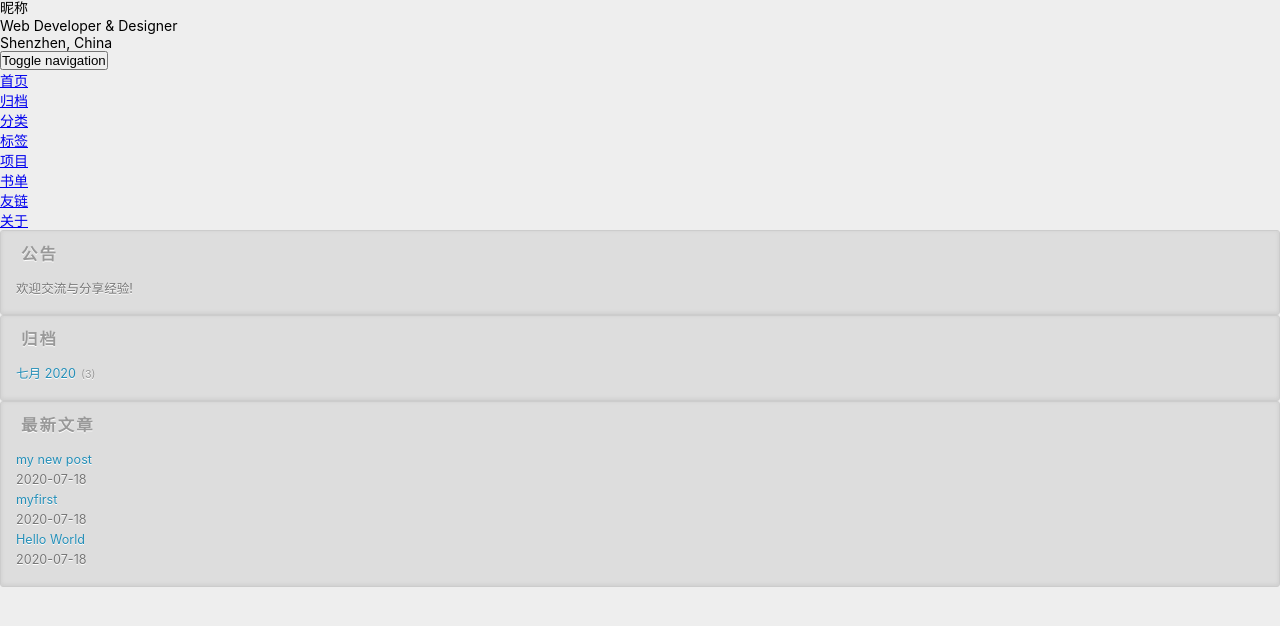
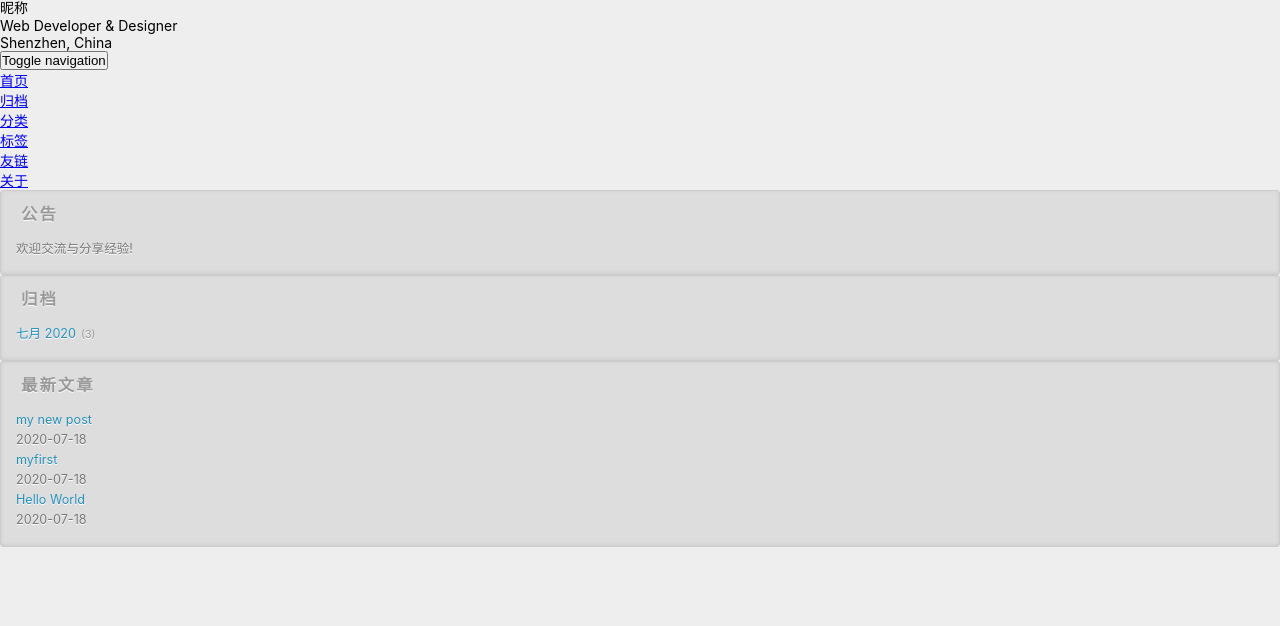
Before and after one commit to wwfwwfwwf3/wwfwwfwwf3.github-io, a plain HTML site: page archives/2020/07/index.html in a window 1280 px wide. Shown: the part 206-832 px from the top of the page. Drawn offline with nearby package versions, Linux system fonts and the light colour scheme.

Commit message:
Site updated: 2020-07-18 19:46:59

```diff
--- a/archives/2020/07/index.html
+++ b/archives/2020/07/index.html
@@ -94,7 +94,7 @@
       </button>
     </div>
     <nav id="main-navbar" class="collapse navbar-collapse" itemscope itemtype="http://schema.org/SiteNavigationElement" role="navigation">
-      <ul class="nav navbar-nav main-nav ">
+      <ul class="nav navbar-nav main-nav menu-highlight">
 
 
         <li class="menu-item menu-item-home">
@@ -133,26 +133,6 @@
             <i class="icon icon-tags"></i>
 
             <span class="menu-title">标签</span>
-          </a>
-        </li>
-
-
-        <li class="menu-item menu-item-repository">
-          <a href="/repository">
-
-            <i class="icon icon-project"></i>
-
-            <span class="menu-title">项目</span>
-          </a>
-        </li>
-
-
-        <li class="menu-item menu-item-books">
-          <a href="/books">
-
-            <i class="icon icon-book-fill"></i>
-
-            <span class="menu-title">书单</span>
           </a>
         </li>
 
```
Also changed, not shown: archives/2020/index.html (+1 -21 lines), archives/index.html (+1 -21 lines), categories/index.html (+1 -21 lines), hello-world.html (+1 -21 lines), index.html (+1 -21 lines), my-new-post.html (+1 -21 lines), myfirst.html (+1 -21 lines), tags/index.html (+1 -21 lines).
